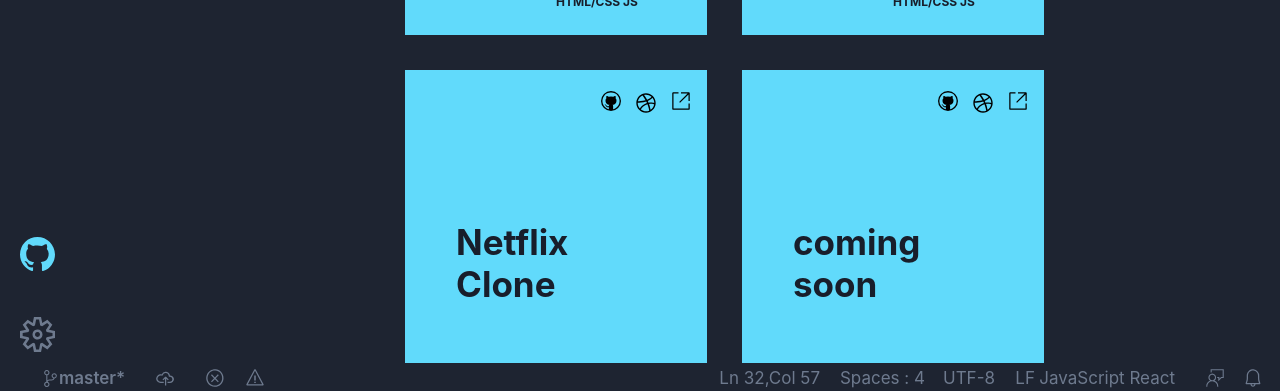
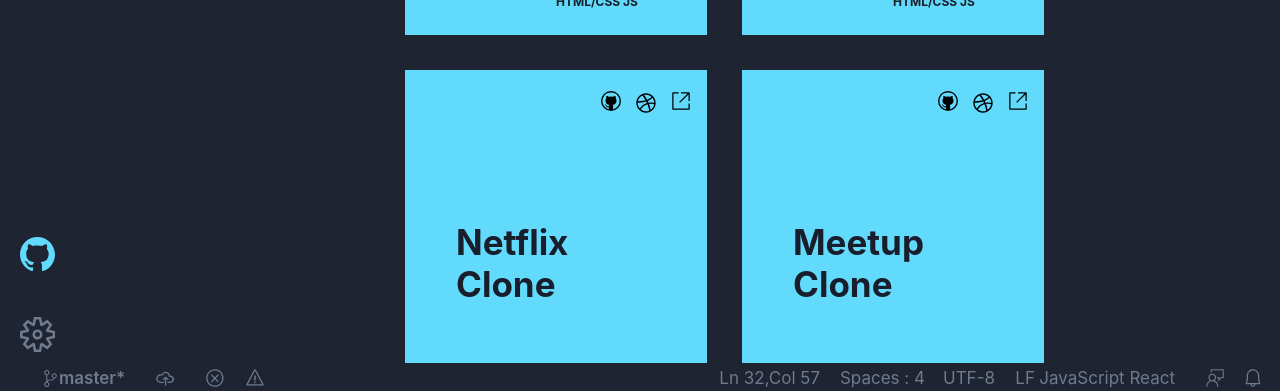
Before and after one commit to renovat503/portfolio, a React (Create React App) app: page /work in a window 1280 px wide. Shown: the part 407-798 px from the top of the page. Built offline with nearby package versions, Linux system fonts and the light colour scheme.

Commit message:
Update work.jsx

```diff
--- a/src/components/work.jsx
+++ b/src/components/work.jsx
@@ -31,6 +31,14 @@
                         linkThree = "https://dribbble.com/Renny99"
                         link = "https://netflix99.netlify.app/"
                         /></a>
+
+                    <a target="_blank"href="https://meetup99.netlify.app/"><Card textOne="Meetup"
+                        textTwo="Clone"
+                        stacks="HTML/CSS  JS"
+                        linkTwo="https://github.com/renovat503/netflix_clone"
+                        linkThree = "https://dribbble.com/Renny99"
+                        link = "https://netflix99.netlify.app/"
+                        /></a>
                     <Card textOne="coming" textTwo="soon" stacks="HTML/CSS  JS PHP"/>
                     <DesignCard textOne="coming" textTwo="soon" stacks="PS FIGMA"/>
                     <DesignCard textOne="coming" textTwo="soon" stacks="PS FIGMA"/>
```
